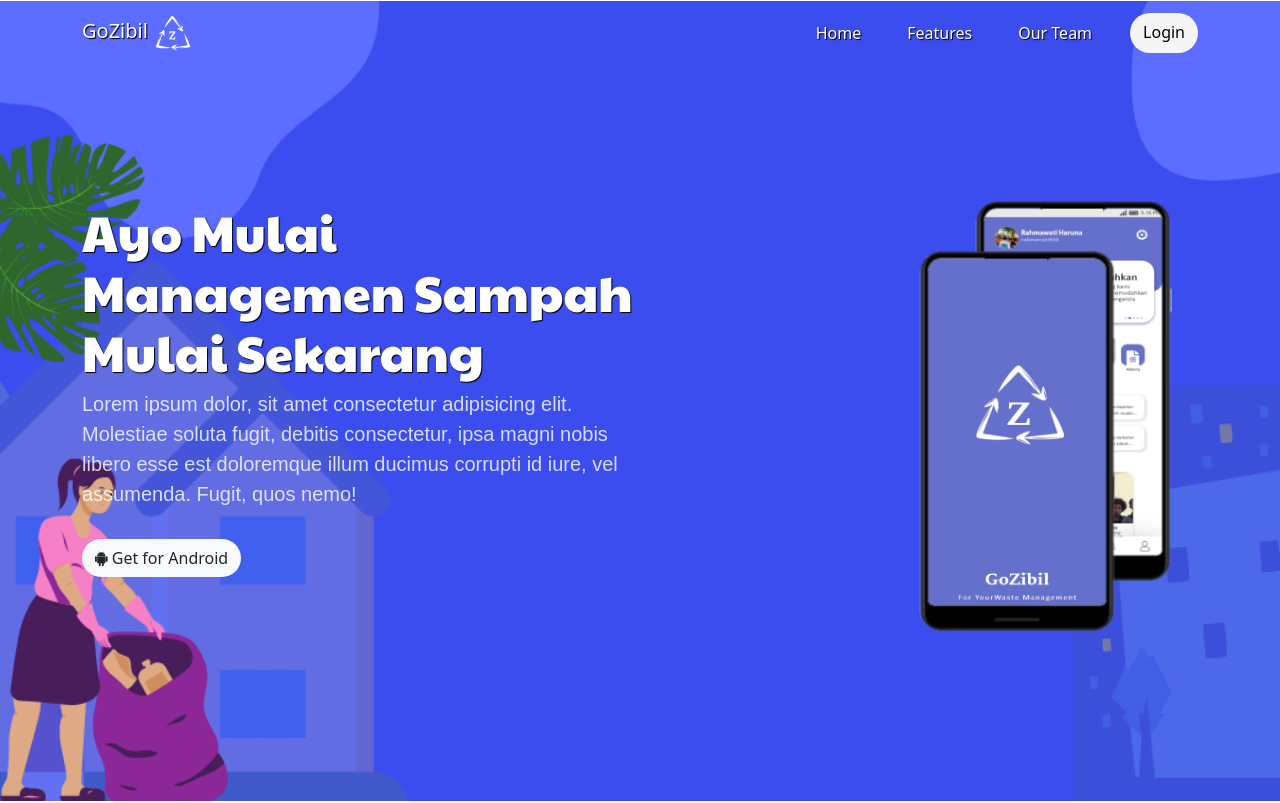
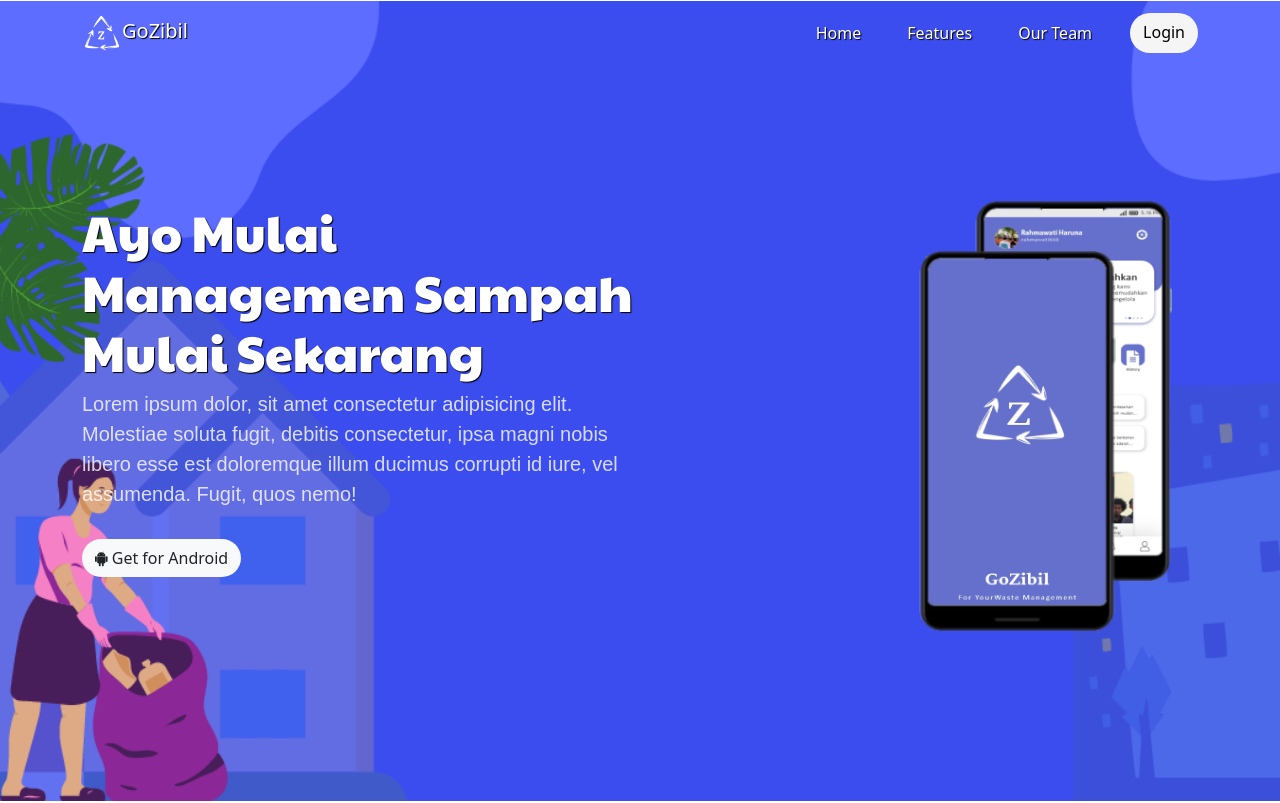
Before and after one commit to ridodwimareta/gozibil.github.io, a plain HTML site: page index.html in a window 1280 px wide. Shown: the top 803 px of the page. Drawn offline with nearby package versions, Linux system fonts and the light colour scheme.

Commit message:
Update index.html

```diff
--- a/index.html
+++ b/index.html
@@ -24,8 +24,8 @@
     <!-- Navbar -->
     <nav class="navbar navbar-expand-lg navbar-light">
         <div class="container">
-          <a class="navbar-brand" href="#goZibli">GoZibil
-            <img class="logo" src="img/logo.png" alt="">
+          <a class="navbar-brand" href="#goZibli">
+            <img class="logo" src="img/logo.png" alt="">GoZibil
           </a>
           <button class="navbar-toggler" type="button" data-bs-toggle="collapse" data-bs-target="#navbarNavAltMarkup" aria-controls="navbarNavAltMarkup" aria-expanded="false" aria-label="Toggle navigation">
             <span class="navbar-toggler-icon"></span>
```
